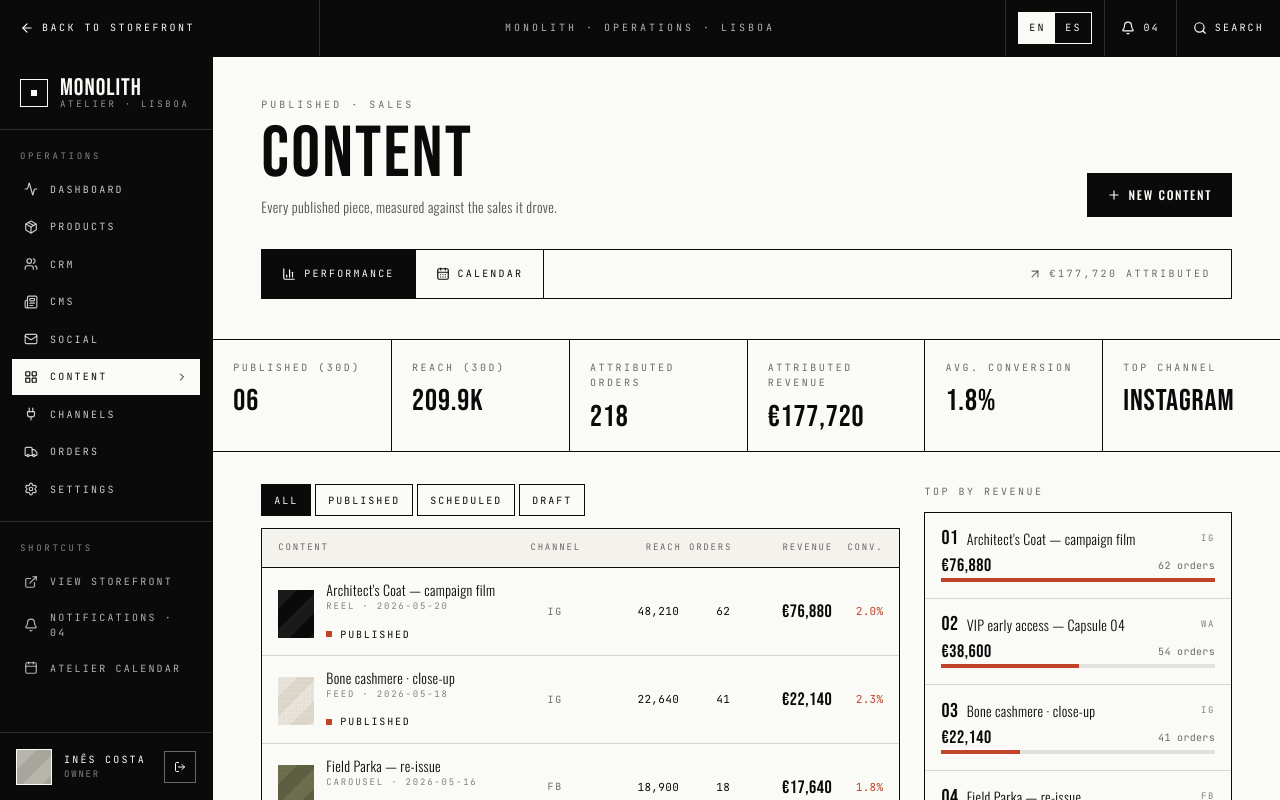
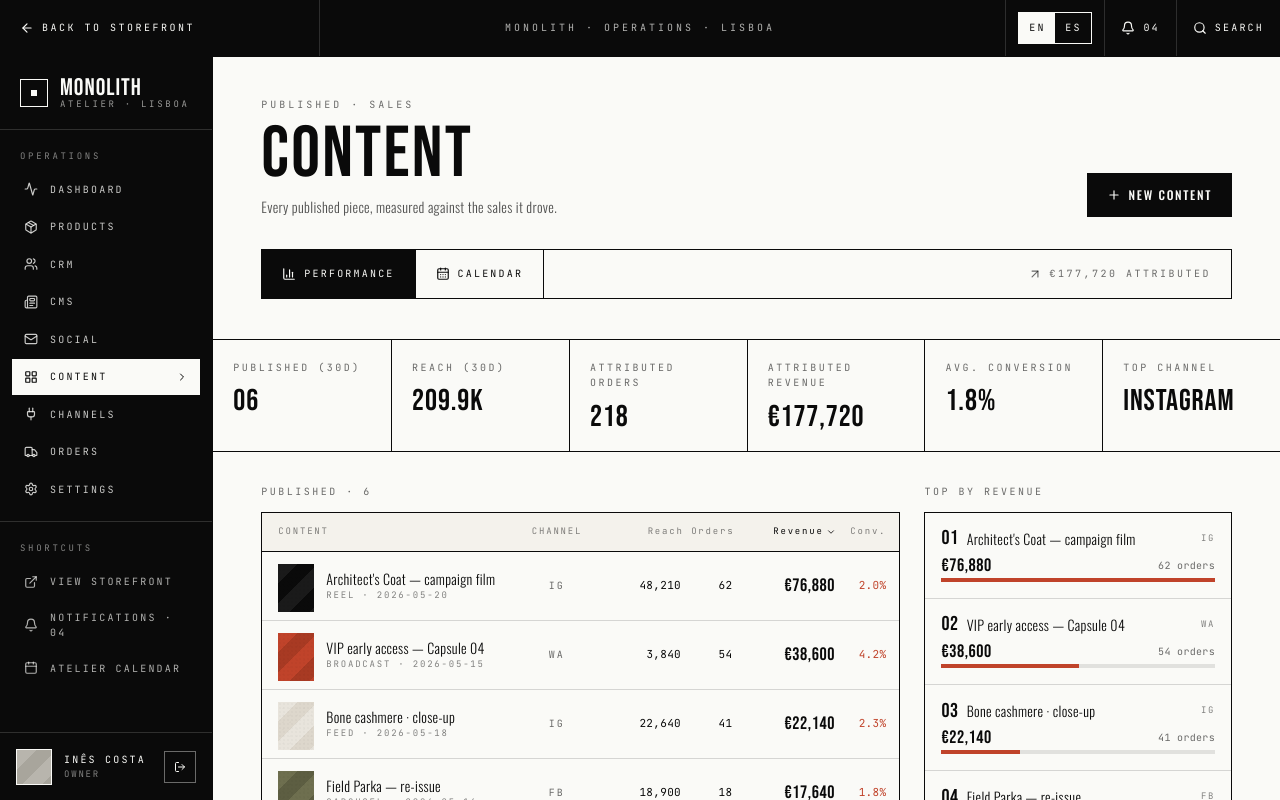
Before and after one commit to mikerb95/store_v2, a Next.js app: page /admin/content in a window 1280 px wide. Shown: the top 800 px of the page. Built offline with nearby package versions, Linux system fonts and the light colour scheme.

Commit message:
feat: enhance Content component with attributed orders and sorting functionality

```diff
--- a/components/admin/content.tsx
+++ b/components/admin/content.tsx
@@ -1,79 +1,164 @@
 'use client'
 
 import React from 'react'
-import { BarChart3, CalendarDays, Plus, ArrowUpRight } from 'lucide-react'
+import { BarChart3, CalendarDays, Plus, ArrowUpRight, X, ChevronUp, ChevronDown } from 'lucide-react'
 import { useApp } from '@/context/app-context'
-import { CONTENT_POSTS, type ContentPost } from '@/lib/data'
+import { CONTENT_POSTS, CLIENTS, PRODUCTS, type ContentPost } from '@/lib/data'
 import { PageFade, StripePlaceholder, Btn, StatusBadge } from '@/components/ui/primitives'
 import { fmtMoney } from '@/lib/utils'
 
 const CH_LABEL: Record<string, string> = { ig: 'IG', wa: 'WA', fb: 'FB', tiktok: 'TT' }
+const CH_NAME: Record<string, string> = { ig: 'Instagram', wa: 'WhatsApp', fb: 'Facebook', tiktok: 'TikTok' }
 
 function conv(p: ContentPost) {
   return p.clicks > 0 ? (p.orders / p.clicks) * 100 : 0
 }
 
-function ContentPerformance() {
+// Deterministic attributed orders for a post — demo data derived from the post.
+function attributedOrders(p: ContentPost) {
+  const n = Math.min(p.orders, 6)
+  if (n === 0) return []
+  const per = Math.round(p.revenue / p.orders)
+  return Array.from({ length: n }).map((_, i) => {
+    const client = CLIENTS[(i + p.id.charCodeAt(p.id.length - 1)) % CLIENTS.length]
+    const prod = PRODUCTS[(i + 3) % PRODUCTS.length]
+    return {
+      id: `MO-${58400 - i * 13 - (p.id.charCodeAt(2) % 40)}`,
+      who: client.name,
+      loc: client.loc,
+      piece: prod,
+      amount: per + (i % 2 === 0 ? 40 : -40),
+    }
+  })
+}
+
+type SortKey = 'reach' | 'clicks' | 'orders' | 'revenue' | 'conv'
+
+function PostDetail({ post, onClose }: { post: ContentPost; onClose: () => void }) {
   const { t, lang } = useApp()
   const c = t.content
-  const [filter, setFilter] = React.useState<'all' | 'published' | 'scheduled' | 'draft'>('all')
+  const orders = attributedOrders(post)
+  return (
+    <div className="fixed inset-0 z-50 flex">
+      <div className="flex-1 bg-ink/30" onClick={onClose} />
+      <div className="w-full max-w-md bg-paper border-l border-ink h-full overflow-auto om-pagefade">
+        <div className="flex items-start justify-between p-5 border-b border-ink">
+          <div className="min-w-0">
+            <div className="mono text-[9px] uppercase tracking-[0.2em] text-ink/50">{CH_NAME[post.channel]} · {post.format} · {post.date}</div>
+            <div className="display text-2xl mt-1">{post.title[lang as 'en' | 'es']}</div>
+            <div className="mt-2"><StatusBadge status={post.status} lang={lang} /></div>
+          </div>
+          <button onClick={onClose} className="w-8 h-8 border border-ink inline-flex items-center justify-center hover:bg-ink hover:text-paper shrink-0">
+            <X size={14} />
+          </button>
+        </div>
 
-  const rows = CONTENT_POSTS.filter((p) => filter === 'all' || p.status === filter)
-  const top = [...CONTENT_POSTS].sort((a, b) => b.revenue - a.revenue).slice(0, 4)
+        <div className="grid grid-cols-2 border-b border-ink">
+          {[
+            { l: c.columns.reach, v: post.reach.toLocaleString() },
+            { l: c.columns.clicks, v: post.clicks.toLocaleString() },
+            { l: c.columns.orders, v: post.orders.toLocaleString() },
+            { l: c.columns.conv, v: conv(post).toFixed(1) + '%' },
+          ].map((k, i) => (
+            <div key={k.l} className={`p-4 ${i % 2 ? 'border-l' : ''} ${i < 2 ? 'border-b' : ''} border-ink/15`}>
+              <div className="mono text-[9px] uppercase tracking-[0.2em] text-ink/60">{k.l}</div>
+              <div className="display text-2xl mt-1">{k.v}</div>
+            </div>
+          ))}
+        </div>
+
+        <div className="p-5">
+          <div className="flex items-baseline justify-between mb-3">
+            <div className="mono text-[10px] uppercase tracking-[0.25em] text-ink/60">{c.columns.orders}</div>
+            <div className="display text-xl">{fmtMoney(post.revenue, 'EUR', lang as 'en' | 'es')}</div>
+          </div>
+          {orders.length === 0 ? (
+            <div className="text-sm text-ink/50 py-6 text-center">—</div>
+          ) : (
+            <div className="border border-ink divide-y divide-ink/15">
+              {orders.map((o) => (
+                <div key={o.id} className="flex items-center gap-3 px-3 py-2.5">
+                  <div className="w-7 h-9 shrink-0"><StripePlaceholder stripe={o.piece.stripe} aspect="3/4" /></div>
+                  <div className="min-w-0 flex-1">
+                    <div className="mono text-[10px]">{o.id}</div>
+                    <div className="text-sm truncate">{o.who} · <span className="text-ink/50">{o.loc}</span></div>
+                  </div>
+                  <div className="display text-base">{fmtMoney(o.amount, 'EUR', lang as 'en' | 'es')}</div>
+                </div>
+              ))}
+            </div>
+          )}
+        </div>
+      </div>
+    </div>
+  )
+}
+
+function SortHead({ label, k, sort, dir, onSort, className = '' }: {
+  label: string; k: SortKey; sort: SortKey; dir: 'asc' | 'desc'; onSort: (k: SortKey) => void; className?: string
+}) {
+  const on = sort === k
+  return (
+    <button onClick={() => onSort(k)} className={`inline-flex items-center gap-0.5 hover:text-ink ${on ? 'text-ink' : ''} ${className}`}>
+      {label}
+      {on && (dir === 'desc' ? <ChevronDown size={10} /> : <ChevronUp size={10} />)}
+    </button>
+  )
+}
+
+function ContentPerformance({ onOpen }: { onOpen: (p: ContentPost) => void }) {
+  const { t, lang } = useApp()
+  const c = t.content
+  const [sort, setSort] = React.useState<SortKey>('revenue')
+  const [dir, setDir] = React.useState<'asc' | 'desc'>('desc')
+
+  const onSort = (k: SortKey) => {
+    if (k === sort) setDir((d) => (d === 'desc' ? 'asc' : 'desc'))
+    else { setSort(k); setDir('desc') }
+  }
+
+  const published = CONTENT_POSTS.filter((p) => p.status === 'published')
+  const val = (p: ContentPost) => (sort === 'conv' ? conv(p) : p[sort])
+  const rows = [...published].sort((a, b) => (dir === 'desc' ? val(b) - val(a) : val(a) - val(b)))
+  const top = [...published].sort((a, b) => b.revenue - a.revenue).slice(0, 4)
   const maxRev = Math.max(...top.map((p) => p.revenue), 1)
-
-  const filters = [
-    { id: 'all', l: c.filters.all },
-    { id: 'published', l: c.filters.published },
-    { id: 'scheduled', l: c.filters.scheduled },
-    { id: 'draft', l: c.filters.draft },
-  ] as const
 
   return (
     <div className="px-6 md:px-12 py-8">
       <div className="grid grid-cols-12 gap-6">
         <div className="col-span-12 lg:col-span-8">
-          <div className="flex items-center gap-1 mb-3 flex-wrap">
-            {filters.map((f) => (
-              <button
-                key={f.id}
-                onClick={() => setFilter(f.id)}
-                className={`mono text-[10px] uppercase tracking-[0.2em] h-8 px-3 border border-ink ${filter === f.id ? 'bg-ink text-paper' : 'hover:bg-ink/5'}`}
-              >
-                {f.l}
-              </button>
-            ))}
-          </div>
-
-          <div className="border border-ink">
-            <div className="grid grid-cols-12 items-center px-4 py-3 border-b border-ink bg-chalk mono text-[9px] uppercase tracking-[0.2em] text-ink/60">
+          <div className="mono text-[10px] uppercase tracking-[0.25em] text-ink/60 mb-3">{c.filters.published} · {published.length}</div>
+          <div className="border border-ink overflow-x-auto">
+            <div className="min-w-[640px]">
+              <div className="grid grid-cols-12 items-center px-4 py-3 border-b border-ink bg-chalk mono text-[9px] uppercase tracking-[0.2em] text-ink/50">
                 <div className="col-span-5">{c.columns.content}</div>
                 <div className="col-span-1 text-center">{c.columns.channel}</div>
-              <div className="col-span-2 text-right">{c.columns.reach}</div>
-              <div className="col-span-1 text-right">{c.columns.orders}</div>
-              <div className="col-span-2 text-right">{c.columns.revenue}</div>
-              <div className="col-span-1 text-right">{c.columns.conv}</div>
+                <div className="col-span-2 flex justify-end"><SortHead label={c.columns.reach} k="reach" sort={sort} dir={dir} onSort={onSort} /></div>
+                <div className="col-span-1 flex justify-end"><SortHead label={c.columns.orders} k="orders" sort={sort} dir={dir} onSort={onSort} /></div>
+                <div className="col-span-2 flex justify-end"><SortHead label={c.columns.revenue} k="revenue" sort={sort} dir={dir} onSort={onSort} /></div>
+                <div className="col-span-1 flex justify-end"><SortHead label={c.columns.conv} k="conv" sort={sort} dir={dir} onSort={onSort} /></div>
               </div>
-            {rows.length === 0 && (
-              <div className="px-4 py-10 text-center text-sm text-ink/50">{c.empty}</div>
-            )}
               {rows.map((p) => (
-              <div key={p.id} className="grid grid-cols-12 items-center gap-2 px-4 py-3 border-b border-ink/15 last:border-b-0 hover:bg-chalk">
+                <button
+                  key={p.id}
+                  onClick={() => onOpen(p)}
+                  className="w-full text-left grid grid-cols-12 items-center gap-2 px-4 py-3 border-b border-ink/15 last:border-b-0 hover:bg-chalk"
+                >
                   <div className="col-span-5 flex items-center gap-3 min-w-0">
                     <div className="w-9 h-11 shrink-0"><StripePlaceholder stripe={p.stripe} aspect="3/4" /></div>
                     <div className="min-w-0">
                       <div className="text-sm truncate">{p.title[lang as 'en' | 'es']}</div>
                       <div className="mono text-[9px] uppercase tracking-[0.2em] text-ink/50">{p.format} · {p.date}</div>
-                    <div className="mt-1"><StatusBadge status={p.status} lang={lang} /></div>
                     </div>
                   </div>
                   <div className="col-span-1 text-center mono text-[10px] uppercase tracking-[0.18em] text-ink/60">{CH_LABEL[p.channel]}</div>
-                <div className="col-span-2 text-right mono text-[11px]">{p.reach ? p.reach.toLocaleString() : '—'}</div>
-                <div className="col-span-1 text-right mono text-[11px]">{p.orders || '—'}</div>
-                <div className="col-span-2 text-right display text-lg">{p.revenue ? fmtMoney(p.revenue, 'EUR', lang as 'en' | 'es') : '—'}</div>
-                <div className="col-span-1 text-right mono text-[11px] text-rust">{p.clicks ? conv(p).toFixed(1) + '%' : '—'}</div>
+                  <div className="col-span-2 text-right mono text-[11px]">{p.reach.toLocaleString()}</div>
+                  <div className="col-span-1 text-right mono text-[11px]">{p.orders}</div>
+                  <div className="col-span-2 text-right display text-lg">{fmtMoney(p.revenue, 'EUR', lang as 'en' | 'es')}</div>
+                  <div className="col-span-1 text-right mono text-[11px] text-rust">{conv(p).toFixed(1)}%</div>
+                </button>
+              ))}
             </div>
-            ))}
           </div>
         </div>
 
@@ -81,7 +166,7 @@ function ContentPerformance() {
           <div className="mono text-[10px] uppercase tracking-[0.25em] text-ink/60 mb-3">{c.top}</div>
           <div className="border border-ink divide-y divide-ink/15">
             {top.map((p, i) => (
-              <div key={p.id} className="px-4 py-4">
+              <button key={p.id} onClick={() => onOpen(p)} className="w-full text-left px-4 py-4 hover:bg-chalk">
                 <div className="flex items-center gap-2 mb-2">
                   <span className="display text-xl">{(i + 1).toString().padStart(2, '0')}</span>
                   <span className="text-sm truncate flex-1">{p.title[lang as 'en' | 'es']}</span>
@@ -92,7 +177,7 @@ function ContentPerformance() {
                   <span className="mono text-[10px] text-ink/60">{p.orders} {t.channels.sales.orders}</span>
                 </div>
                 <div className="h-1 bg-ink/10"><div className="h-full bg-rust" style={{ width: `${(p.revenue / maxRev) * 100}%` }} /></div>
-              </div>
+              </button>
             ))}
           </div>
         </div>
@@ -101,13 +186,13 @@ function ContentPerformance() {
   )
 }
 
-function CalendarColumn({ title, items, lang }: { title: string; items: ContentPost[]; lang: string }) {
+function CalendarColumn({ title, items, lang, onOpen }: { title: string; items: ContentPost[]; lang: string; onOpen: (p: ContentPost) => void }) {
   return (
     <div className="col-span-12 lg:col-span-6">
       <div className="mono text-[10px] uppercase tracking-[0.25em] text-ink/60 mb-3">{title}</div>
       <div className="space-y-3">
         {items.map((p) => (
-          <div key={p.id} className="border border-ink flex">
+          <button key={p.id} onClick={() => onOpen(p)} className="w-full text-left border border-ink flex hover:bg-chalk">
             <div className="w-1.5 shrink-0" style={{ background: p.status === 'published' ? '#c0432a' : '#0a0a0a', opacity: p.status === 'draft' ? 0.3 : 1 }} />
             <div className="w-14 h-16 shrink-0"><StripePlaceholder stripe={p.stripe} aspect="1/1" /></div>
             <div className="flex-1 p-3 min-w-0">
@@ -118,14 +203,14 @@ function CalendarColumn({ title, items, lang }: { title: string; items: ContentP
               <div className="text-sm truncate mt-1">{p.title[lang as 'en' | 'es']}</div>
               <div className="mt-1.5"><StatusBadge status={p.status} lang={lang} /></div>
             </div>
-          </div>
+          </button>
         ))}
       </div>
     </div>
   )
 }
 
-function ContentCalendar() {
+function ContentCalendar({ onOpen }: { onOpen: (p: ContentPost) => void }) {
   const { t, lang } = useApp()
   const c = t.content
   const upcoming = CONTENT_POSTS.filter((p) => p.status !== 'published').sort((a, b) => a.date.localeCompare(b.date))
@@ -134,8 +219,8 @@ function ContentCalendar() {
   return (
     <div className="px-6 md:px-12 py-8">
       <div className="grid grid-cols-12 gap-6">
-        <CalendarColumn title={c.pipeline} items={upcoming} lang={lang} />
-        <CalendarColumn title={c.filters.published} items={published} lang={lang} />
+        <CalendarColumn title={c.pipeline} items={upcoming} lang={lang} onOpen={onOpen} />
+        <CalendarColumn title={c.filters.published} items={published} lang={lang} onOpen={onOpen} />
       </div>
     </div>
   )
@@ -145,6 +230,7 @@ export function ContentHub() {
   const { t, lang } = useApp()
   const c = t.content
   const [tab, setTab] = React.useState('performance')
+  const [openPost, setOpenPost] = React.useState<ContentPost | null>(null)
 
   const pub = CONTENT_POSTS.filter((p) => p.status === 'published')
   const reach = pub.reduce((a, p) => a + p.reach, 0)
@@ -153,13 +239,19 @@ export function ContentHub() {
   const clicks = pub.reduce((a, p) => a + p.clicks, 0)
   const avgConv = clicks > 0 ? (orders / clicks) * 100 : 0
 
+  const byChannel = pub.reduce<Record<string, number>>((acc, p) => {
+    acc[p.channel] = (acc[p.channel] || 0) + p.revenue
+    return acc
+  }, {})
+  const topChannel = Object.entries(byChannel).sort((a, b) => b[1] - a[1])[0]?.[0]
+
   const kpis = [
     { k: c.kpis.published, v: pub.length.toString().padStart(2, '0') },
     { k: c.kpis.reach, v: (reach / 1000).toFixed(1) + 'k' },
     { k: c.kpis.orders, v: orders.toLocaleString() },
     { k: c.kpis.revenue, v: fmtMoney(revenue, 'EUR', lang as 'en' | 'es') },
     { k: c.kpis.conversion, v: avgConv.toFixed(1) + '%' },
-    { k: c.kpis.topChannel, v: 'Instagram' },
+    { k: c.kpis.topChannel, v: topChannel ? CH_NAME[topChannel] : '—' },
   ]
 
   const tabs = [
@@ -206,9 +298,11 @@ export function ContentHub() {
       </div>
 
       <PageFade k={tab}>
-        {tab === 'performance' && <ContentPerformance />}
-        {tab === 'calendar' && <ContentCalendar />}
+        {tab === 'performance' && <ContentPerformance onOpen={setOpenPost} />}
+        {tab === 'calendar' && <ContentCalendar onOpen={setOpenPost} />}
       </PageFade>
+
+      {openPost && <PostDetail post={openPost} onClose={() => setOpenPost(null)} />}
     </div>
   )
 }
```
Lines whose indentation alone changed are shown as unchanged.
